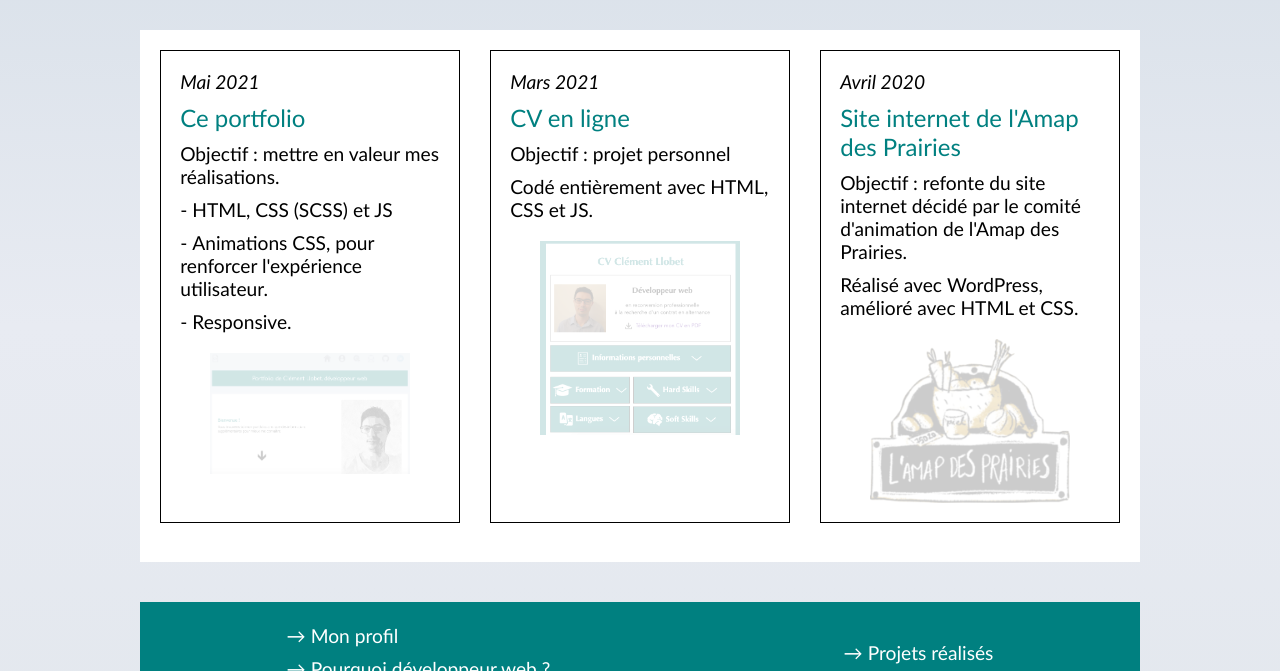
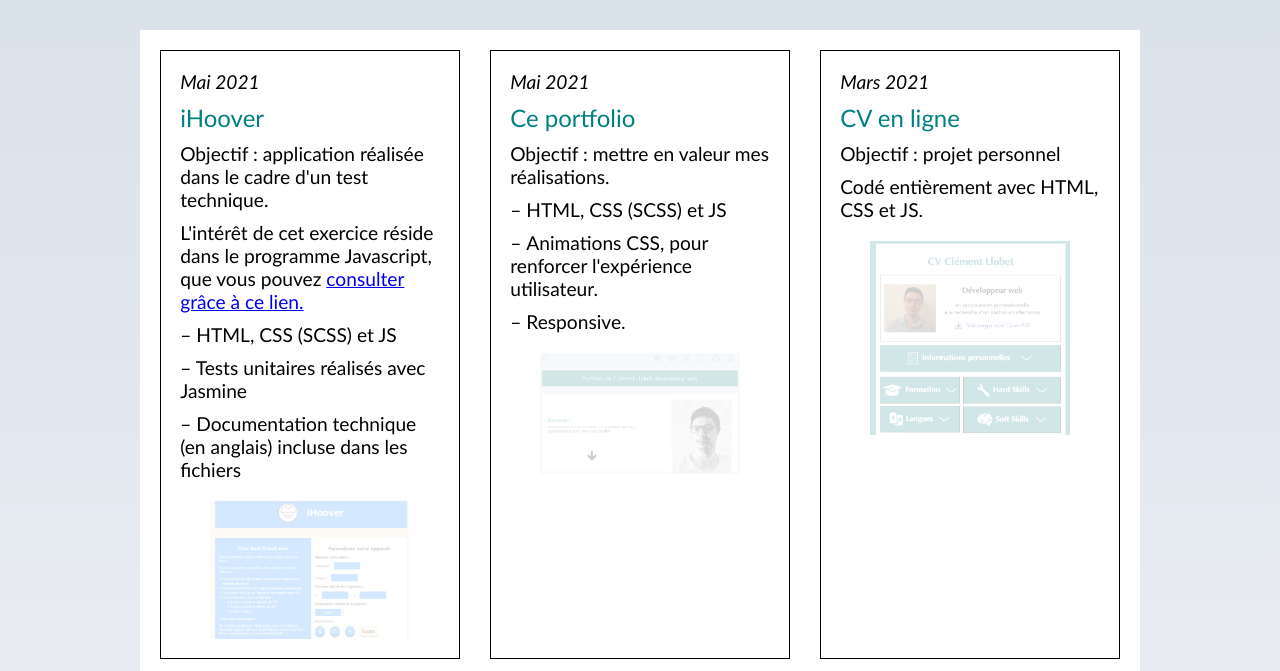
Before and after one commit to ClemTeboll/Portfolio, a website: page html/projets.html in a window 1280 px wide. Shown: the part 190-861 px from the top of the page. Drawn offline with Linux system fonts and the light colour scheme.

Commit message:
ajout du projet iHoover

```diff
--- a/html/projets.html
+++ b/html/projets.html
@@ -84,11 +84,27 @@
 
             <div class="content">
                 <p><i>Mai 2021</i></p>
+                <h2>iHoover</h2>
+                <p><span class="bold">Objectif&nbsp;:</span> application réalisée dans le cadre d'un test technique.</p>
+                <p>L'intérêt de cet exercice réside dans le programme Javascript, que vous pouvez <a href="https://github.com/ClemTeboll/iHoover/tree/Application" target="_blank">consulter grâce à ce lien.</a> </p>
+                <p>– <span class="bold">HTML, CSS (SCSS) et JS</span></p>
+                <p>– Tests unitaires réalisés avec <span class="bold">Jasmine</span></p>
+                <p>– <span class="bold">Documentation technique</span> (en anglais) incluse dans les fichiers</p>
+
+                <a href="https://clemteboll.github.io/iHoover/" target="_blank">
+                    <figure class="img_projects">
+                        <img src="../images/iHoover-image.png" alt="Portfolio Clément Llobet">
+                    </figure>
+                </a>
+            </div>
+
+            <div class="content">
+                <p><i>Mai 2021</i></p>
                 <h2>Ce portfolio</h2>
                 <p><span class="bold">Objectif&nbsp;:</span> mettre en valeur mes réalisations.</p>
-                <p>- <span class="bold">HTML, CSS (SCSS) et JS</span></p>
-                <p>- <span class="bold">Animations CSS,</span> pour renforcer l'expérience utilisateur.</p>
-                <p>- <span class="bold">Responsive.</span></p>
+                <p>– <span class="bold">HTML, CSS (SCSS) et JS</span></p>
+                <p>– <span class="bold">Animations CSS,</span> pour renforcer l'expérience utilisateur.</p>
+                <p>– <span class="bold">Responsive.</span></p>
 
                 <a href="https://clemteboll.github.io/Portfolio" target="_blank">
                     <figure class="img_projects">
```
